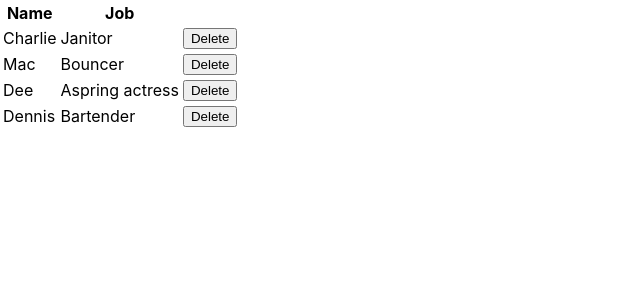
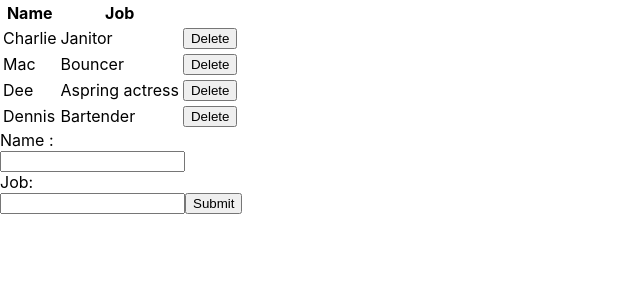
Before and after one commit to dd-code-immersives/react-app-tutorial, a React (Create React App) app: page / in a window 1280 px wide. Shown: the top 300 px of the page, without its empty margins (0-640 px from the left). Built offline with nearby package versions, Linux system fonts and the light colour scheme.

Commit message:
Implemented Form Component, refactored App to addCharacter() and reformatted Table Component

```diff
--- a/src/App.js
+++ b/src/App.js
@@ -5,12 +5,10 @@
    in other words: tells App to behave like a component.
 */
 import Table from './Table'
-
-
-
+import Form from './Form'
 
 class App extends Component {
-
+    // set initial state of component
     state = {
         characters: [{
             name: 'Charlie',
@@ -31,7 +29,7 @@
         ]
     }
 
-    // create simple function here to remove character
+    // create simple method here to remove character
     removeCharacter = (index) => {
     //now that we've defined this.state, we can use
         const { characters } = this.state
@@ -46,6 +44,24 @@
         })
     }
 
+    // // create method to add a character
+    // addCharacter = (name_, job) => {
+
+    //   this.characters.push({name: name_, });
+    //   this.setState({
+    //     characters: this.characters
+    //   });
+    // }
+
+    //we add the handle submit here , because
+    //the characters are in here
+    // NOTE ON SYNTAX: passing a character to addCharacter
+    // using (...) spread operator to unpack characters array and adding
+    // a new character
+    addCharacter = character => {
+      this.setState({characters: [...this.state.characters, character ]})
+    }
+
     /* you always have a render function
      in a component. */
     render() {
@@ -56,7 +72,11 @@
       // so table can use it later on
       return (
         <div className="container">
-          <Table characterData={this.state.characters} removeCharacter={this.removeCharacter}  />
+          <Table
+            characterData={this.state.characters}
+            removeCharacter={this.removeCharacter}
+          />
+          <Form addCharacter={this.addCharacter}/>
         </div>
       )
     }
--- /dev/null
+++ b/src/Form.js
@@ -0,0 +1,72 @@
+import React, { Component } from 'react';
+
+class Form extends Component {
+
+    // constructors are initialized when Form is created (instantiated)
+    // we set the initial state of our form and save it to state.
+    constructor(props){
+        super(props); //inheriting props from Component
+
+        // set the initial state of the Form
+        this.initalState = {
+            name: '',
+            job: ''
+        };
+
+        //set our initial state to state.
+        this.state = this.initalState;
+    }
+
+    handleChange = event => {
+        //get name, value out of target (element that changed)
+        const { name, value } = event.target;
+
+        //update our state
+        this.setState({
+            [name]: value
+        });
+    }
+
+    onFormSubmit = (event) => {
+        //standard code for onSubmits
+        event.preventDefault();
+
+        //set the current state of our form to the handle submit
+        this.props.addCharacter(this.state);
+
+        //clear inputs by setting form to inital state
+        this.setState(this.initialState);
+
+
+    }
+
+    render() {
+        //hook in data from state
+        const { name, job } = this.state;
+        return (
+            <form onSubmit={this.onFormSubmit}>
+                <label for="name">Name :</label><br/>
+                <input
+                    type="text"
+                    id="name"
+                    name="name"
+                    value={name}
+                    onChange={this.handleChange}
+                    /><br/>
+                <label for="job">Job:</label><br/>
+                <input
+                    type="text"
+                    id="job"
+                    name="job"
+                    value={job}
+                    onChange={this.handleChange}
+                    />
+                <button type="submit">
+                    Submit
+                </button>
+            </form>
+        );
+    }
+}
+
+export default Form
```
Also changed, not shown: src/Table.js (+8 -2 lines).
